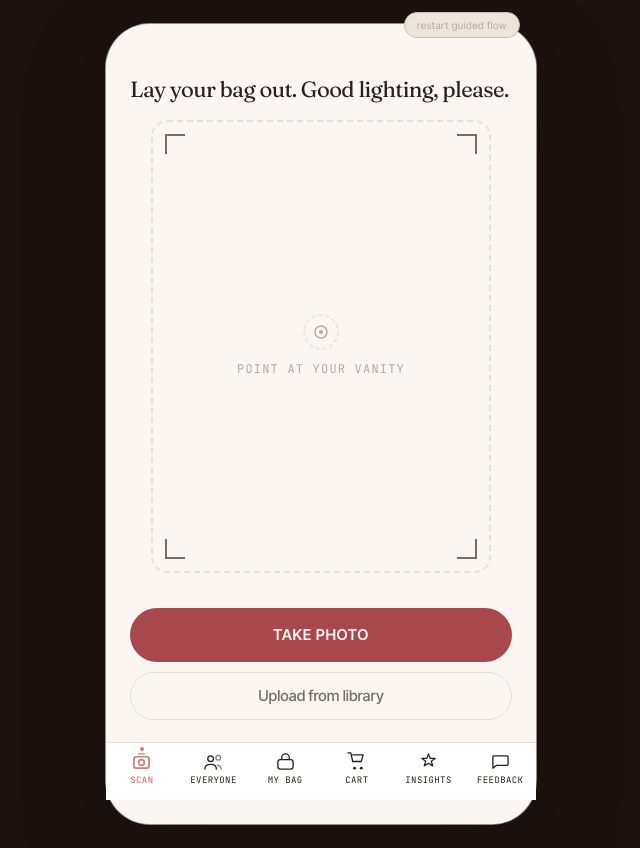
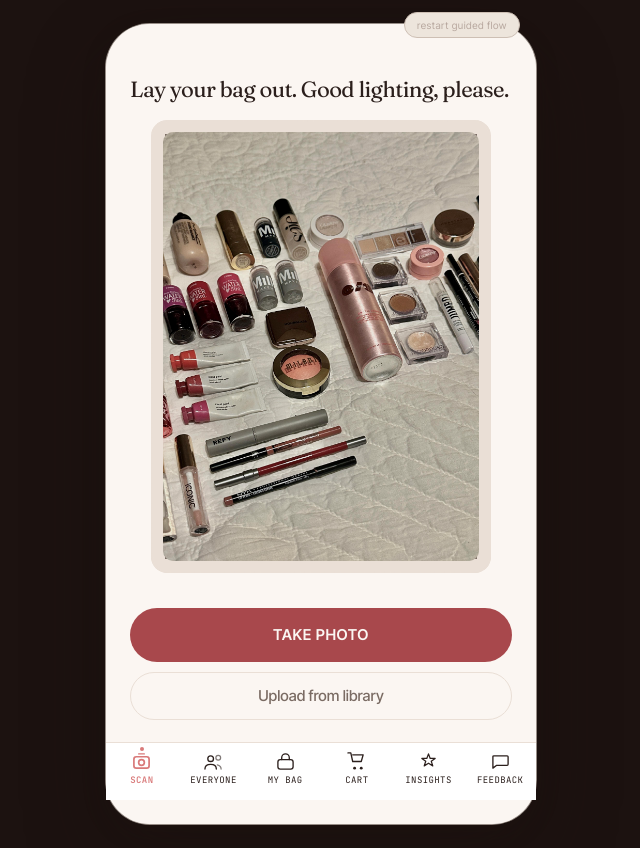
Before and after one commit to divyaspatel/what-are-you-wearing, a Next.js app: page /scan in a window 1280 px wide. Shown: the whole page, without its empty margins (319-959 px from the left). Built offline with nearby package versions, Linux system fonts and the light colour scheme.

Commit message:
Add vanity flat-lay photo to scan page viewfinder with inner padding

```diff
--- a/app/scan/page.tsx
+++ b/app/scan/page.tsx
@@ -114,7 +114,7 @@
             position: 'relative',
             borderRadius: 16,
             overflow: 'hidden',
-            background: phase === 'idle' ? 'transparent' : '#0A0A12',
+            background: phase === 'idle' ? 'var(--line)' : '#0A0A12',
           }}
         >
           {/* Dashed border (idle) */}
@@ -139,35 +139,36 @@
             </>
           )}
 
-          {/* Idle center hint */}
+          {/* Vanity photo (idle) — padded inside the frame */}
           {phase === 'idle' && (
             <div
               style={{
                 position: 'absolute',
-                inset: 0,
-                display: 'flex',
-                flexDirection: 'column',
-                alignItems: 'center',
-                justifyContent: 'center',
-                gap: 10,
+                inset: 12,
+                borderRadius: 10,
+                overflow: 'hidden',
               }}
             >
-              <svg width="36" height="36" viewBox="0 0 36 36" fill="none">
-                <circle cx="18" cy="18" r="17" stroke="var(--line)" strokeWidth="1.5" strokeDasharray="4 3" />
-                <circle cx="18" cy="18" r="6" stroke="var(--ink-faint)" strokeWidth="1.5" />
-                <circle cx="18" cy="18" r="2" fill="var(--ink-faint)" />
-              </svg>
-              <span
+              {/* eslint-disable-next-line @next/next/no-img-element */}
+              <img
+                src="/vanity.jpg"
+                alt="Vanity flat lay"
                 style={{
-                  fontFamily: 'var(--font-jetbrains-mono, monospace)',
-                  fontSize: 12,
-                  letterSpacing: '1.2px',
-                  textTransform: 'uppercase',
-                  color: 'var(--ink-faint)',
+                  width: '100%',
+                  height: '100%',
+                  objectFit: 'cover',
+                  objectPosition: 'center',
+                  display: 'block',
                 }}
-              >
-                Point at your vanity
-              </span>
+              />
+              {/* Subtle dark overlay so corner brackets stay readable */}
+              <div
+                style={{
+                  position: 'absolute',
+                  inset: 0,
+                  background: 'rgba(0,0,0,0.08)',
+                }}
+              />
             </div>
           )}
 
```
Also changed, not shown: public/vanity.jpg (added).
